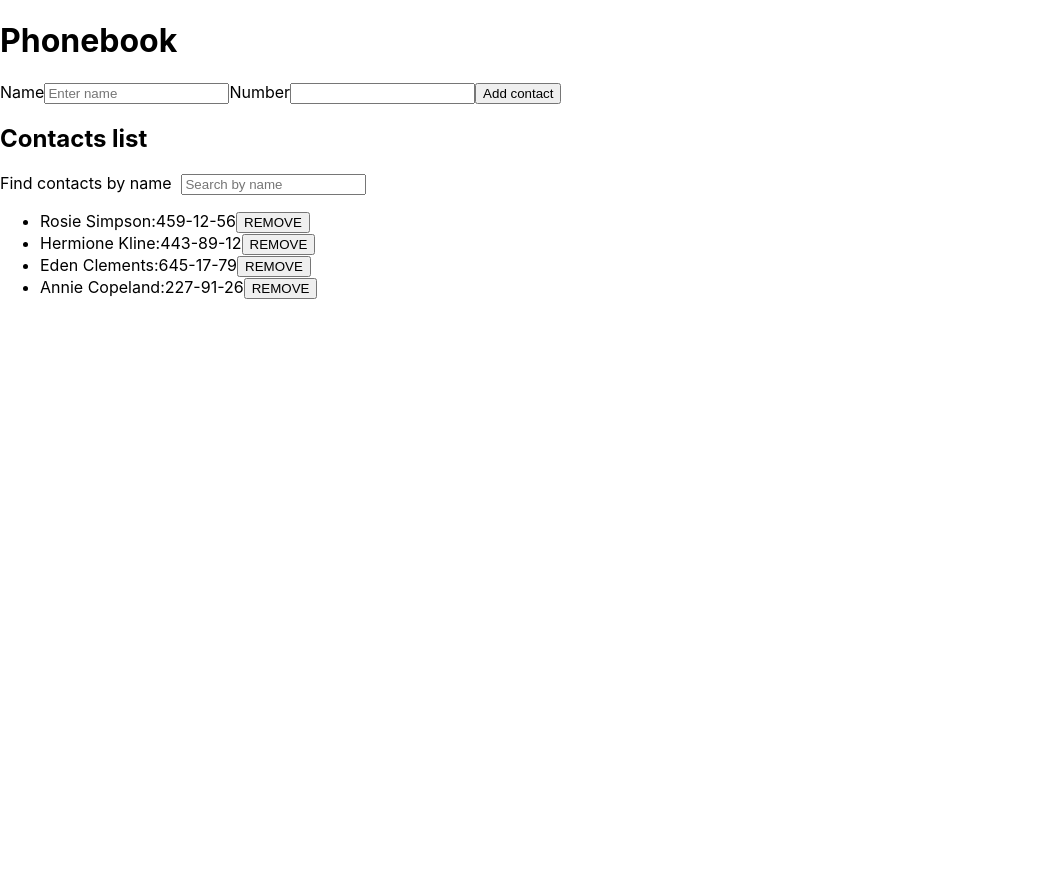
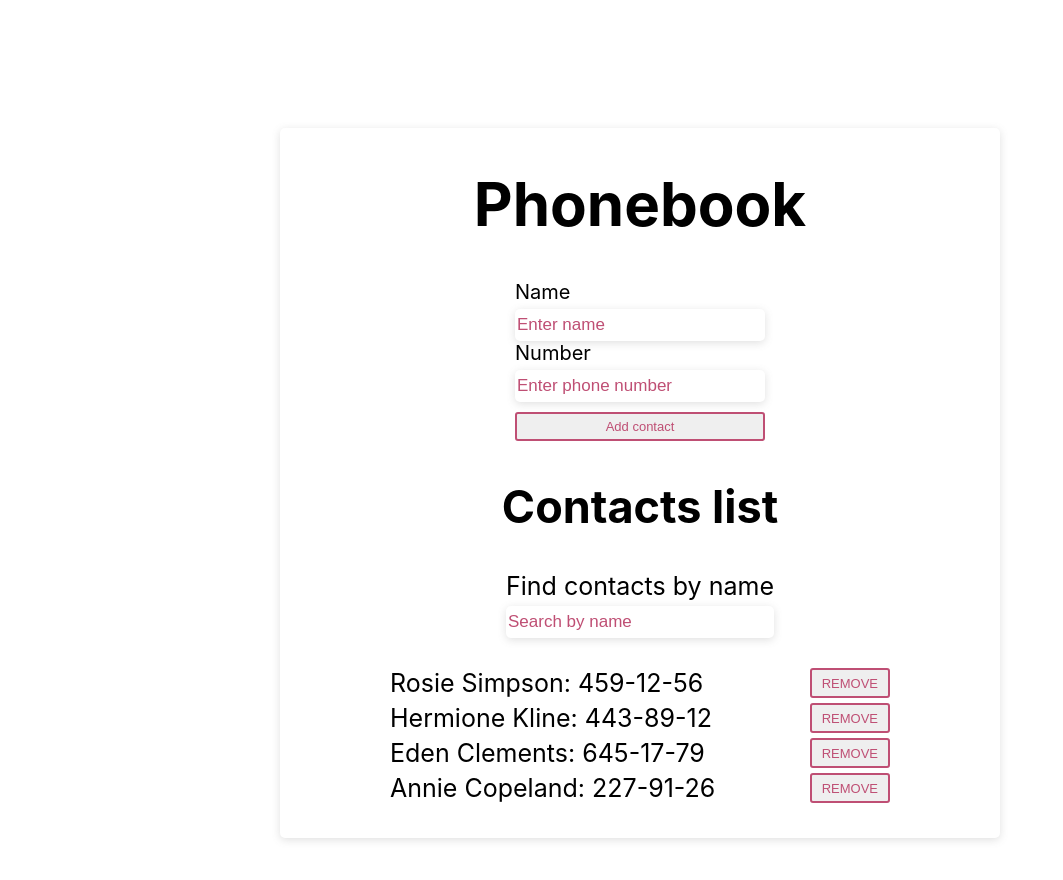
Before and after one commit to martakoss27/goit-react-hw-02-phonebook, a React (Create React App) app: page / in a window 1280 px wide. Shown: the top 880 px of the page, without its empty margins (0-1063 px from the left). Before the commit the page ends 800 px from the top, so only its background shows below. Built offline with nearby package versions, Linux system fonts and the light colour scheme.

Commit message:
stylizacja

```diff
--- a/src/components/App.jsx
+++ b/src/components/App.jsx
@@ -4,6 +4,7 @@ import { Contacts } from './Contacts';
 import { Filter } from './Filter';
 import { nanoid } from 'nanoid';
 import Notiflix from 'notiflix';
+import { styled } from 'styled-components';
 
 export class App extends Component {
   state = {
@@ -68,15 +69,30 @@ export class App extends Component {
       contact.name.toLowerCase().includes(this.state.filter)
     );
     return (
-      <div>
-        <div>
+      <StyledWrapper>
+        <StyledDiv>
           <h1>Phonebook</h1>
           <Form onSubmit={this.handleSubmit} />
           <h2>Contacts list</h2>
           <Filter onChange={this.handleFilterChange} filter={filter} />
           <Contacts contacts={filterSearch} removeContact={this.handleClick} />
-        </div>
-      </div>
+        </StyledDiv>
+      </StyledWrapper>
     );
   }
 }
+const StyledWrapper = styled.div`
+  height: 100vh;
+  font-size: 30px;
+  padding: 10% 0 10% 0;
+`;
+const StyledDiv = styled.div`
+  width: 720px;
+  border-radius: 5px;
+  margin: auto;
+  display: flex;
+  flex-direction: column;
+  align-items: center;
+  justify-content: center;
+  box-shadow: rgba(99, 99, 99, 0.2) 0px 2px 8px 0px;
+`;
--- a/src/components/Contacts.jsx
+++ b/src/components/Contacts.jsx
@@ -1,21 +1,44 @@
 import React from 'react';
 import PropTypes from 'prop-types';
+import { styled } from 'styled-components';
 
 export const Contacts = ({ contacts, removeContact }) => {
   return (
-    <ul>
+    <StyledList>
       {contacts.map(contact => (
-        <li key={contact.id}>
-          {contact.name}:{contact.number}
-          <button type="button" onClick={() => removeContact(contact.id)}>
+        <StyledLi key={contact.id}>
+          {contact.name}: {contact.number}
+          <StyledButton type="button" onClick={() => removeContact(contact.id)}>
             REMOVE
-          </button>
-        </li>
+          </StyledButton>
+        </StyledLi>
       ))}
-    </ul>
+    </StyledList>
   );
 };
 Contacts.propTypes = {
   contacts: PropTypes.array.isRequired,
   onClick: PropTypes.func.isRequired,
 };
+const StyledList = styled.ul`
+  padding: 0;
+`;
+const StyledLi = styled.li`
+  display: flex;
+  justify-content: space-between;
+  width: 500px;
+  margin-bottom: 5px;
+  font-size: 25px;
+`;
+const StyledButton = styled.button`
+  font-size: 13px;
+
+  padding: 5px 10px;
+  border: 2px solid #bf4f74;
+  border-radius: 3px;
+  color: #bf4f74;
+
+  &:hover {
+    cursor: pointer;
+  }
+`;
--- a/src/components/Filter.jsx
+++ b/src/components/Filter.jsx
@@ -4,7 +4,7 @@ import { styled } from 'styled-components';
 
 export const Filter = ({ onChange, filter }) => {
   return (
-    <label style={{ color: 'black' }}>
+    <StyledLabel style={{ color: 'black' }}>
       Find contacts by name
       <StyledInput
         name="filter"
@@ -13,7 +13,7 @@ export const Filter = ({ onChange, filter }) => {
         filter={filter}
         onChange={onChange}
       />
-    </label>
+    </StyledLabel>
   );
 };
 
@@ -23,5 +23,18 @@ Filter.propTypes = {
 };
 
 const StyledInput = styled.input`
-  margin-left: 10px;
+  border: 0;
+  font-size: 17px;
+  height: 30px;
+  box-shadow: rgba(99, 99, 99, 0.2) 0px 2px 8px 0px;
+  border-radius: 5px;
+  margin-top: 5px;
+  &::placeholder {
+    color: #bf4f74;
+  }
 `;
+const StyledLabel = styled.label`
+  display: flex;
+  flex-direction: column;
+  font-size: 25px;
+`;
--- a/src/components/Form.jsx
+++ b/src/components/Form.jsx
@@ -1,12 +1,13 @@
 import React from 'react';
 import PropTypes from 'prop-types';
+import { styled } from 'styled-components';
 
 export const Form = ({ onSubmit }) => {
   return (
-    <form onSubmit={onSubmit}>
-      <label>
+    <StyledForm onSubmit={onSubmit}>
+      <StyledLabel>
         Name
-        <input
+        <StyledInput
           type="text"
           name="name"
           pattern="^[a-zA-Zа-яА-Я]+(([' -][a-zA-Zа-яА-Я ])?[a-zA-Zа-яА-Я]*)*$"
@@ -15,19 +16,54 @@ export const Form = ({ onSubmit }) => {
           placeholder="Enter name"
         />
         Number
-        <input
+        <StyledInput
           type="tel"
           name="number"
           pattern="\+?\d{1,4}?[-.\s]?\(?\d{1,3}?\)?[-.\s]?\d{1,4}[-.\s]?\d{1,4}[-.\s]?\d{1,9}"
           title="Phone number must be digits and can contain spaces, dashes, parentheses and can start with +"
           required
+          placeholder="Enter phone number"
         />
-      </label>
-      <button type="submit">Add contact</button>
-    </form>
+      </StyledLabel>
+      <StyledButton type="submit">Add contact</StyledButton>
+    </StyledForm>
   );
 };
 
 Form.propTypes = {
   onSubmit: PropTypes.func.isRequired,
 };
+const StyledForm = styled.form`
+  display: flex;
+  flex-direction: column;
+  width: 250px;
+`;
+const StyledLabel = styled.label`
+  display: flex;
+  flex-direction: column;
+  font-size: 20px;
+  margin-bottom: 10px;
+`;
+const StyledButton = styled.button`
+  font-size: 13px;
+
+  padding: 5px 10px;
+  border: 2px solid #bf4f74;
+  border-radius: 3px;
+  color: #bf4f74;
+
+  &:hover {
+    cursor: pointer;
+  }
+`;
+const StyledInput = styled.input`
+  border: 0;
+  height: 30px;
+  font-size: 17px;
+  box-shadow: rgba(99, 99, 99, 0.2) 0px 2px 8px 0px;
+  border-radius: 5px;
+  margin-top: 5px;
+  &::placeholder {
+    color: #bf4f74;
+  }
+`;
```
